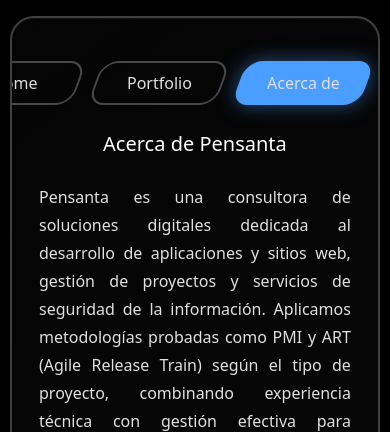
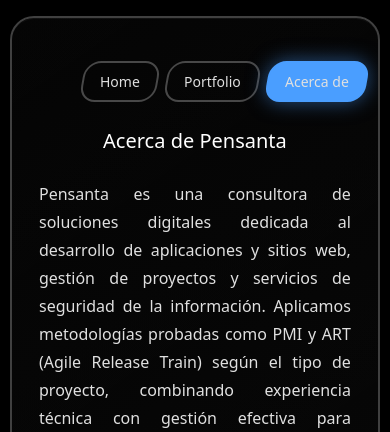
Before and after one commit to ElazarPimentel/pensanta.com, a PHP site: page /about.html in a window 390 px wide. Shown: the part 139-571 px from the top of the page. Run offline with PHP 8.4, Linux system fonts and the light colour scheme.

Commit message:
2025-11-13-0321

```diff
--- a/css/styles.css
+++ b/css/styles.css
@@ -833,6 +833,24 @@
     margin-right: 0; /* No margin needed when title is hidden */
   }
 
+  /* Mobile navigation fixes */
+  .section-top nav {
+    gap: 0.4rem;
+    flex-wrap: wrap;
+    justify-content: center;
+  }
+
+  .nav-link {
+    min-width: auto;
+    padding: 0.4rem 0.6rem;
+    transform: skewX(-10deg);
+    font-size: var(--font-size-xs);
+  }
+
+  .nav-link span {
+    transform: skewX(10deg);
+  }
+
   /* Stack footer on small mobile */
   footer {
     flex-direction: column;
@@ -853,6 +871,24 @@
 
   #text-right {
     margin-right: 3rem; /* Reduce space for smaller screens */
+  }
+
+  /* Mobile navigation fixes */
+  .section-top nav {
+    gap: 0.5rem;
+    flex-wrap: wrap;
+    justify-content: center;
+  }
+
+  .nav-link {
+    min-width: auto;
+    padding: 0.5rem 1rem;
+    transform: skewX(-10deg);
+    font-size: var(--font-size-sm);
+  }
+
+  .nav-link span {
+    transform: skewX(10deg);
   }
 
   .contact-links {
```
